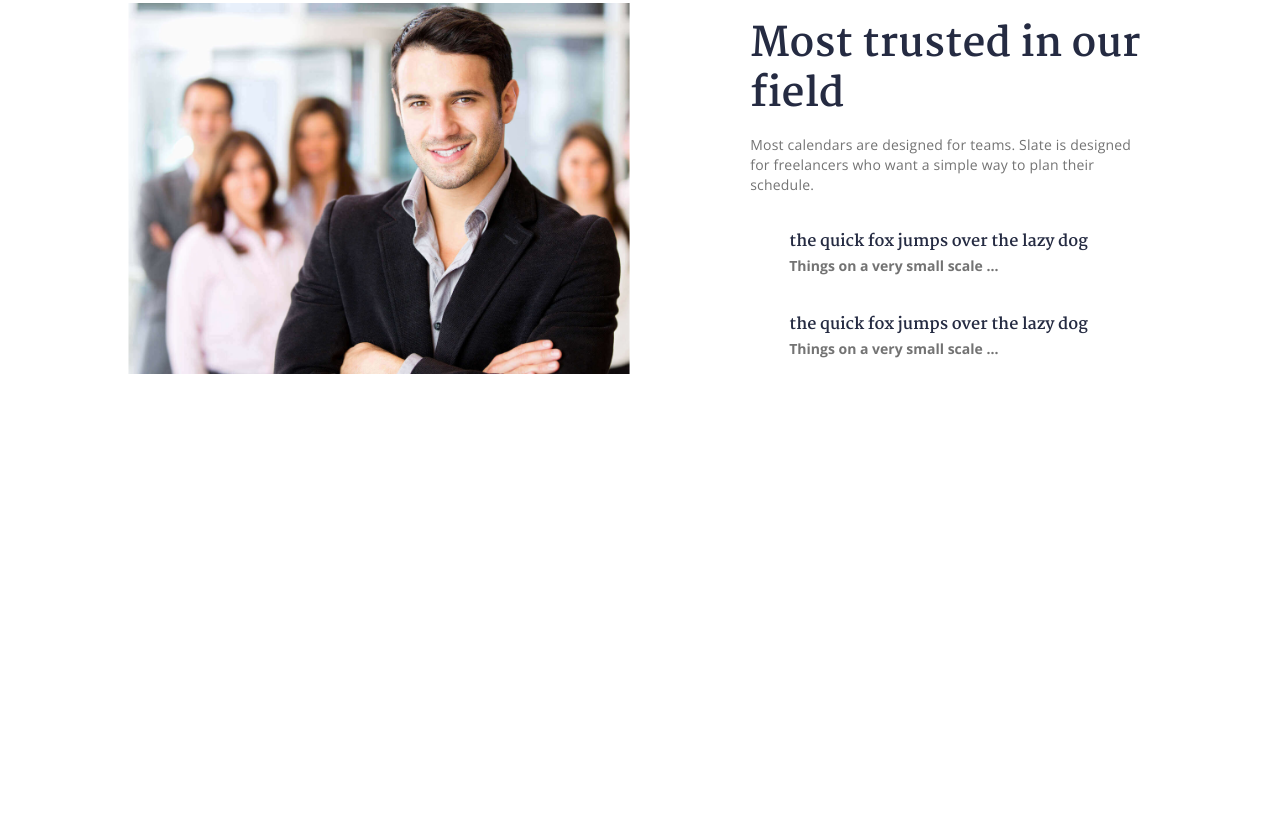
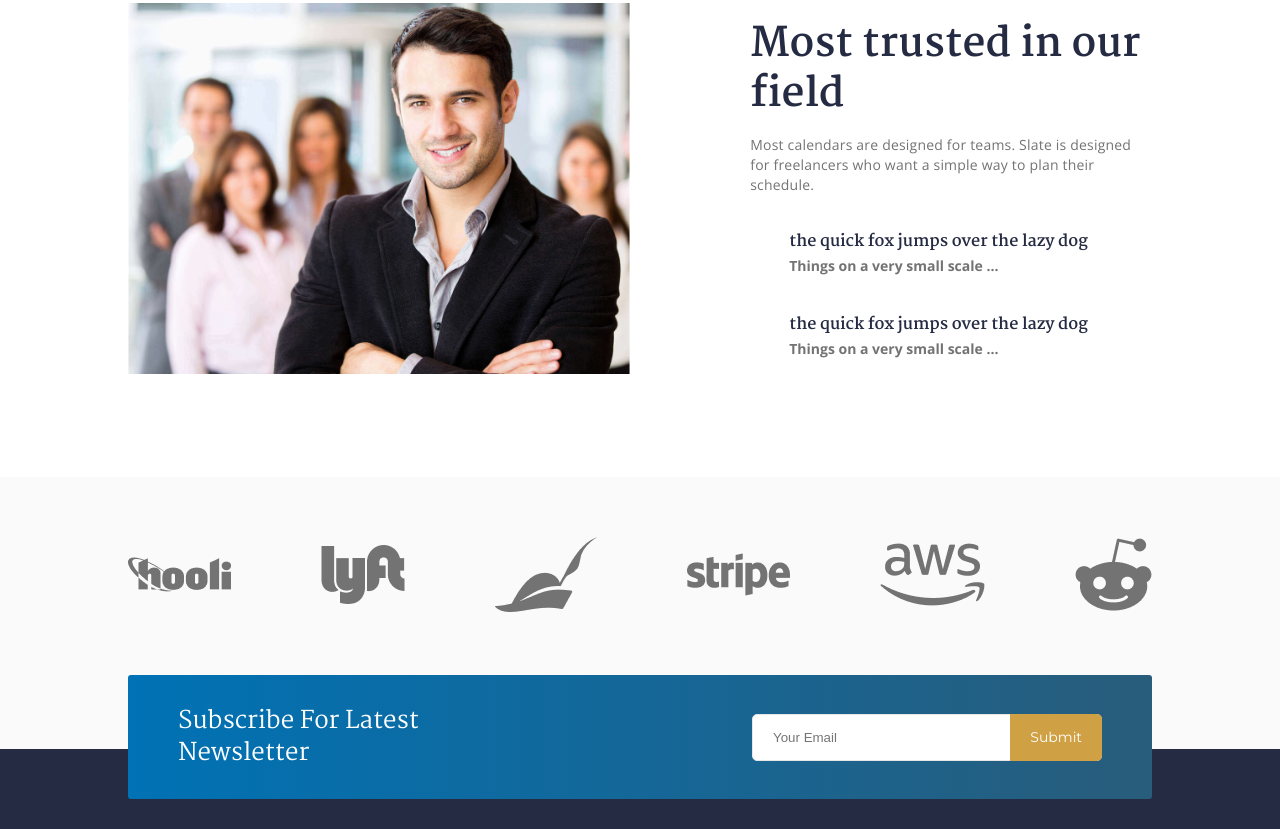
Before and after one commit to AtakishiAliyev/prosecurse, a plain HTML site: page index.html in a window 1280 px wide. Shown: the part 1717-2546 px from the top of the page. Before the commit the page ends 2194 px from the top, so only its background shows below. Drawn offline with nearby package versions, Linux system fonts and the light colour scheme.

Commit message:
New section done

```diff
--- a/css/style.css
+++ b/css/style.css
@@ -76,6 +76,45 @@
     line-height: 20px;
     letter-spacing: 0.2px;
     margin-top: 15px;
+}
+
+.input-box {
+    position: relative;
+    display: flex;
+    align-items: center;
+    width: 55%;
+    max-width: 350px;
+}
+
+.input-box input {
+    border: 1px solid #E6E6E6;
+    border-radius: 5px;
+    padding: 15px 20px;
+    width: 100%;
+}
+
+.input-box input:focus {
+    outline: none;
+}
+
+.input-box button {
+    font-family: var(--font-montserrat);
+    background-color: var(--main-yellow);
+    border: none;
+    color: white;
+    font-size: 14px;
+    line-height: 28px;
+    position: absolute;
+    right: 0;
+    top: 0;
+    height: 100%;
+    display: flex;
+    align-items: center;
+    justify-content: center;
+    padding: 0 20px;
+    border-top-right-radius: 5px;
+    border-bottom-right-radius: 5px;
+    cursor: pointer;
 }
 
 a {
@@ -308,6 +347,49 @@ header {
     font-weight: 700;
 }
 
+.partners__block {
+    background-color: #FAFAFA;
+}
+
+.partners__block-item {
+    display: flex;
+    align-items: center;
+    justify-content: space-between;
+    padding: 60px 0;
+}
+
+.subscribe__box {
+    width: 80%;
+    max-width: 1440px;
+    margin: 0 auto;
+}
+
+.subscribe__box-item {
+    padding: 30px 50px;
+    background: var(--bg-gradient-color);
+    border-radius: 3px;
+    display: flex;
+    justify-content: space-between;
+    align-items: center;
+    position: relative;
+    z-index: 100;
+    margin-bottom: -50px;
+}
+
+.subscribe__box-item h3 {
+    font-family: var(--font-martel);
+    color: white;
+    font-size: 24px;
+    line-height: 32px;
+    width: 40%;
+}
+
+.empty-box {
+    height: 80px;
+    width: 100%;
+    background-color: var(--second-bg-color);
+}
+
 @media (max-width: 768px) {
     .button-group {
         flex-direction: column;
@@ -410,4 +492,38 @@ header {
         max-width: 100%;
         padding: 35px 40px
     } */
+
+    .partners__block-item {
+        flex-direction: column;
+    }
+
+    .partners__block-item > .img-box + .img-box {
+        margin-top: 60px;
+    }
+
+    .empty-box {
+        display: none;
+    }
+
+    .subscribe__box {
+        width: 100%;
+    }
+
+    .subscribe__box .subscribe__box-item {
+        border-radius: 0;
+        padding: 30px 40px;
+        margin-bottom: unset;
+        position: static;
+        flex-direction: column;
+    }
+
+    .subscribe__box-item h3 {
+        width: 100%;
+        text-align: center;
+        margin-bottom: 30px;
+    }
+
+    .input-box {
+        width: 100%;
+    }
 }
--- a/index.html
+++ b/index.html
@@ -127,5 +127,40 @@
             </div>
         </div>
     </section>
+
+    <section class="partners__block">
+        <div class="container">
+            <div class="partners__block-item">
+                <div class="img-box">
+                    <img src="images/hooli.png">
+                </div>
+                <div class="img-box">
+                    <img src="images/lyft.png">
+                </div>
+                <div class="img-box">
+                    <img src="images/brave.png">
+                </div>
+                <div class="img-box">
+                    <img src="images/stripe.png">
+                </div>
+                <div class="img-box">
+                    <img src="images/aws.png">
+                </div>
+                <div class="img-box">
+                    <img src="images/reddit.png">
+                </div>
+            </div>
+        </div>
+        <div class="subscribe__box">
+            <div class="subscribe__box-item">
+                <h3>Subscribe For Latest Newsletter</h3>
+                <div class="input-box">
+                    <input type="text" placeholder="Your Email" />
+                    <button class="input-btn">Submit</button>
+                </div>
+            </div>
+        </div>
+        <div class="empty-box"></div>
+    </section>
 </body>
 </html>
```
